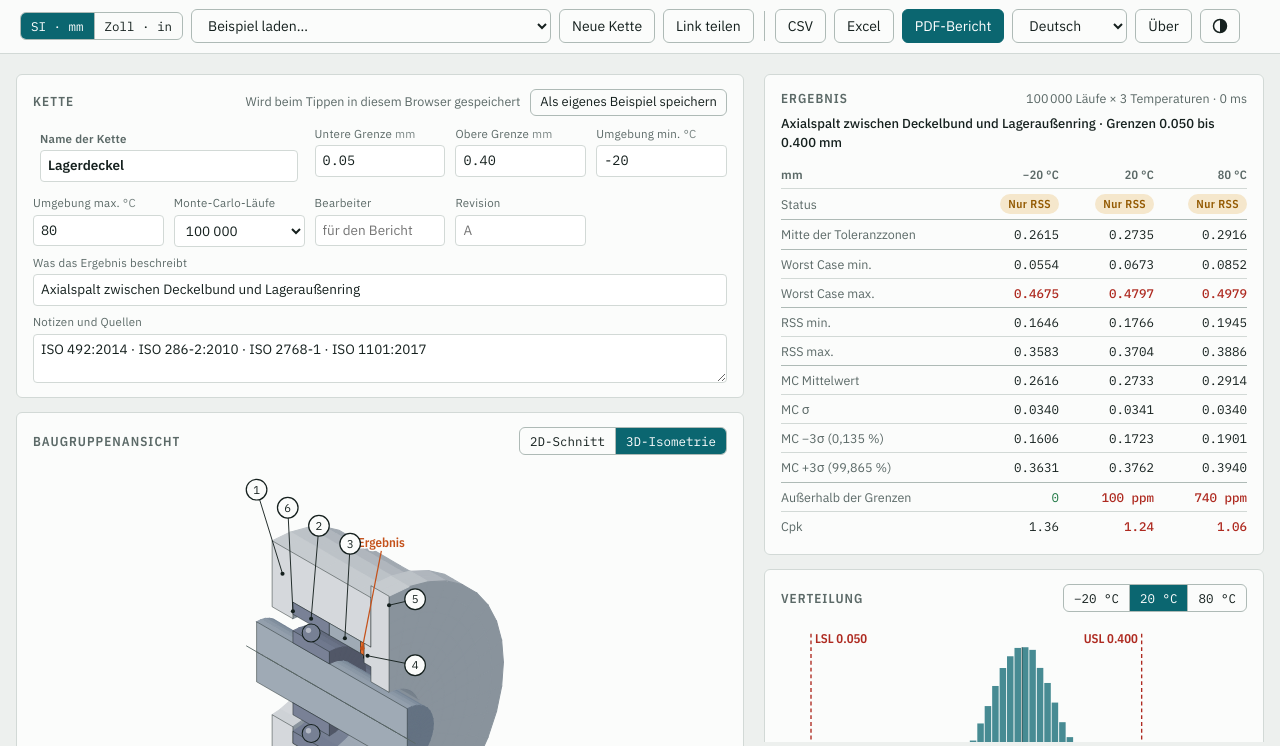
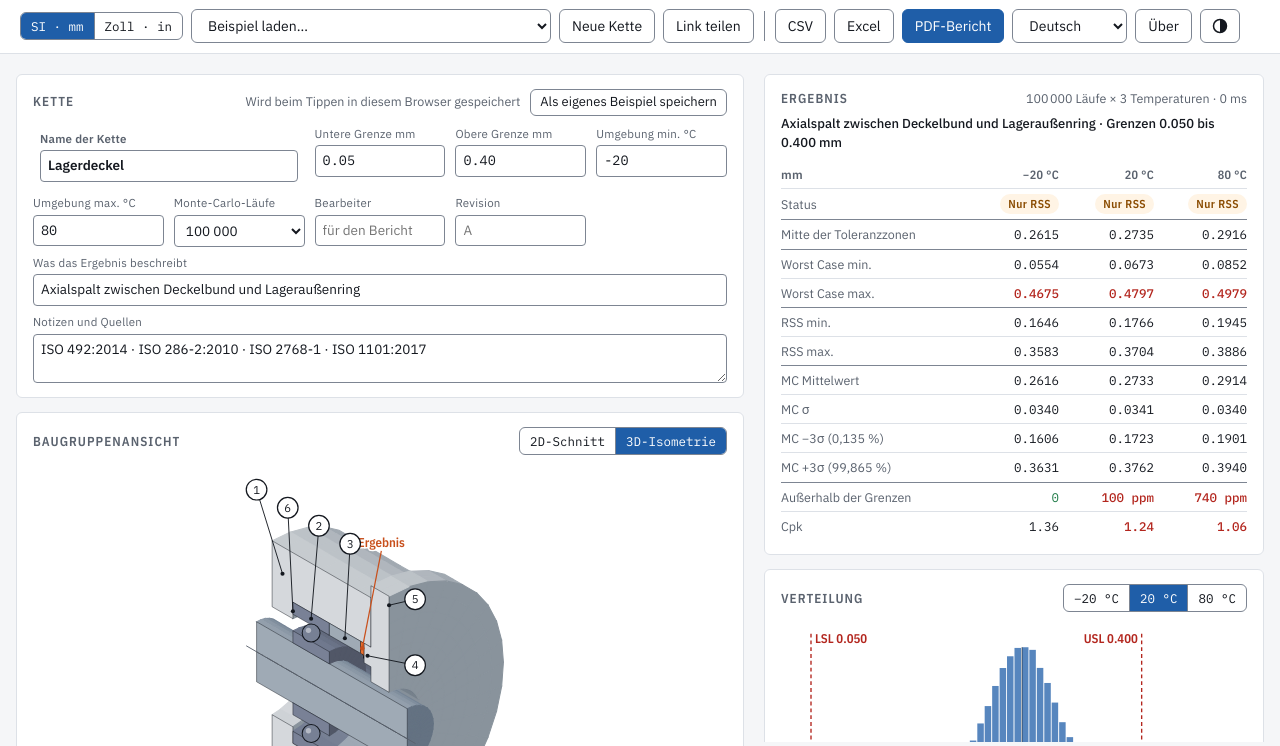
Before and after one commit to ehcrea/tolerance-chain-calculator, a plain HTML site: page de/index.html in a window 1280 px wide. Shown: the part 54-800 px from the top of the page. Drawn offline with nearby package versions, Linux system fonts and the light colour scheme.

Commit message:
Use the shared calculators colour palette in light and dark mode (#5)
All ehcrea calculators now share one palette, based on the main
Engineering Calculators app (blue-grey neutrals, accent #1f5ea8 /
#6aa5ec), with every text, button and input border pair checked for
WCAG 2.2 AA contrast in both modes (axe: 0 contrast issues).

The light/dark choice is now stored under one key, `ehcrea.theme`,
so picking dark in one tool carries over to the others on the same
site. The old per-tool key is still read once as a fallback.


Claude-Session: https://claude.ai/code/session_01DtSyM96qtSmmuP5vy2Poxh

Co-authored-by: Claude <noreply@anthropic.com>

```diff
--- a/de/index.html
+++ b/de/index.html
@@ -39,37 +39,37 @@
 <link rel="apple-touch-icon" href="../apple-touch-icon.png">
 <link rel="manifest" href="../manifest.webmanifest">
 <meta name="apple-mobile-web-app-title" content="Tolerance Chain">
-<meta name="theme-color" content="#edf0ee" media="(prefers-color-scheme: light)">
-<meta name="theme-color" content="#101615" media="(prefers-color-scheme: dark)">
+<meta name="theme-color" content="#f5f6f8" media="(prefers-color-scheme: light)">
+<meta name="theme-color" content="#0f1216" media="(prefers-color-scheme: dark)">
 <script>
   // apply the saved theme before first paint; with none saved the system setting applies
-  try { const t = localStorage.getItem('tcc.theme'); if (t === 'light' || t === 'dark') document.documentElement.dataset.theme = t; } catch (e) { /* storage unavailable */ }
+  try { const t = (localStorage.getItem('ehcrea.theme') || localStorage.getItem('tcc.theme')); if (t === 'light' || t === 'dark') document.documentElement.dataset.theme = t; } catch (e) { /* storage unavailable */ }
 </script>
 <link rel="preconnect" href="https://fonts.googleapis.com">
 <link rel="preconnect" href="https://fonts.gstatic.com" crossorigin>
 <link rel="stylesheet" href="https://fonts.googleapis.com/css2?family=IBM+Plex+Mono:wght@400;500&family=IBM+Plex+Sans+Condensed:wght@500;600;700&family=IBM+Plex+Sans:wght@400;500;600&display=swap">
 <style>
 /* Layout: contributor cards on the left, a sticky results rail on the right; one column under 1080px.
-   Palette: cool steel greys with a machined-teal accent, like a measuring room drawing. */
+   Palette: the shared ehcrea calculators palette (same light/dark colours in every tool). */
 :root {
-  --bg: #edf0ee;
-  --panel: #fbfcfb;
+  --bg: #f5f6f8;
+  --panel: #ffffff;
   --field: #ffffff;
-  --ink: #15201e;
-  --muted: #5b6967;
-  --line: #d2d9d6;
-  --line-strong: #aebab6;
-  --accent: #0b6670;
+  --ink: #14181f;
+  --muted: #5a626e;
+  --line: #dde1e7;
+  --line-strong: #7d8592;
+  --accent: #1f5ea8;
   --accent-ink: #ffffff;
-  --accent-soft: #d9ebea;
-  --ok: #1c7642;
-  --ok-soft: #dbeee1;
-  --warn: #935900;
-  --warn-soft: #f5e7cc;
-  --bad: #ae2a20;
-  --bad-soft: #f6dcd8;
-  --heat: #c4511a;
-  --cool: #aab6b2;
+  --accent-soft: #e6eef8;
+  --ok: #1d7a46;
+  --ok-soft: #e3f2e9;
+  --warn: #8a4b00;
+  --warn-soft: #fff4e5;
+  --bad: #b3261e;
+  --bad-soft: #fdecec;
+  --heat: #c8501c;
+  --cool: #b4bdc9;
   --font-display: "IBM Plex Sans Condensed", "Arial Narrow", system-ui, sans-serif;
   --font-body: "IBM Plex Sans", system-ui, -apple-system, "Segoe UI", sans-serif;
   --font-mono: "IBM Plex Mono", ui-monospace, "SF Mono", Menlo, monospace;
@@ -77,16 +77,16 @@
 }
 @media (prefers-color-scheme: dark) {
   :root:not([data-theme="light"]) {
-    --bg: #101615; --panel: #172120; --field: #0f1615; --ink: #e2eae8; --muted: #93a3a0;
-    --line: #2a3735; --line-strong: #41514e; --accent: #52b5bb; --accent-ink: #06201f; --accent-soft: #1b3537;
-    --ok: #63c48b; --ok-soft: #173426; --warn: #e3a744; --warn-soft: #3a2c12; --bad: #f07b70; --bad-soft: #3f1d1a; --heat: #f08a4b; --cool: #4a5a57;
+    --bg: #0f1216; --panel: #171b21; --field: #0f1216; --ink: #e7eaef; --muted: #9aa3af;
+    --line: #2b323c; --line-strong: #6b7482; --accent: #6aa5ec; --accent-ink: #0b1018; --accent-soft: #1b2a3d;
+    --ok: #5cc98c; --ok-soft: #173426; --warn: #f3c27a; --warn-soft: #2e2312; --bad: #ff8a80; --bad-soft: #331a1a; --heat: #f08a4b; --cool: #4a5462;
     color-scheme: dark;
   }
 }
 :root[data-theme="dark"] {
-  --bg: #101615; --panel: #172120; --field: #0f1615; --ink: #e2eae8; --muted: #93a3a0;
-  --line: #2a3735; --line-strong: #41514e; --accent: #52b5bb; --accent-ink: #06201f; --accent-soft: #1b3537;
-  --ok: #63c48b; --ok-soft: #173426; --warn: #e3a744; --warn-soft: #3a2c12; --bad: #f07b70; --bad-soft: #3f1d1a; --heat: #f08a4b; --cool: #4a5a57;
+  --bg: #0f1216; --panel: #171b21; --field: #0f1216; --ink: #e7eaef; --muted: #9aa3af;
+  --line: #2b323c; --line-strong: #6b7482; --accent: #6aa5ec; --accent-ink: #0b1018; --accent-soft: #1b2a3d;
+  --ok: #5cc98c; --ok-soft: #173426; --warn: #f3c27a; --warn-soft: #2e2312; --bad: #ff8a80; --bad-soft: #331a1a; --heat: #f08a4b; --cool: #4a5462;
   color-scheme: dark;
 }
 * { box-sizing: border-box; }
@@ -147,8 +147,8 @@ select.btn { padding-right: 8px; }
 .fld { display: flex; flex-direction: column; gap: 3px; min-width: 0; }
 .fld.wide { grid-column: span 2; }
 .lab { font-size: 11.5px; color: var(--muted); letter-spacing: 0.02em; white-space: nowrap; overflow: hidden; text-overflow: ellipsis; }
-.lab em { font-style: normal; opacity: 0.8; }
-.fld input, .fld select, .fld textarea { width: 100%; min-width: 0; border: 1px solid var(--line); background: var(--field); border-radius: 4px; padding: 5px 7px; font-size: 13.5px; }
+.lab em { font-style: normal; color: var(--muted); }
+.fld input, .fld select, .fld textarea { width: 100%; min-width: 0; border: 1px solid var(--line-strong); background: var(--field); border-radius: 4px; padding: 5px 7px; font-size: 13.5px; }
 .fld textarea { resize: vertical; min-height: 2.6em; font-family: inherit; line-height: 1.4; color: inherit; }
 .fld input:hover, .fld select:hover, .fld textarea:hover { border-color: var(--line-strong); }
 .setup .grid { grid-template-columns: repeat(auto-fill, minmax(118px, 1fr)); }
@@ -235,8 +235,8 @@ select.btn { padding-right: 8px; }
 .about a.social-link:hover { border-color: currentColor; text-decoration: underline; }
 .about-support { margin: 14px 0 0; padding: 12px 14px; border: 1px solid var(--line); border-radius: var(--r); background: var(--accent-soft); }
 .about-support p { margin: 0 0 10px; }
-.about a.btn-support { display: inline-flex; align-items: center; gap: 6px; padding: 7px 14px; border-radius: 999px; background: #ff424d; color: #fff; font-weight: 600; font-size: 13px; text-decoration: none; }
-.about a.btn-support:hover { background: #e63a44; }
+.about a.btn-support { display: inline-flex; align-items: center; gap: 6px; padding: 7px 14px; border-radius: 999px; background: #d6303a; color: #fff; font-weight: 600; font-size: 13px; text-decoration: none; }
+.about a.btn-support:hover { background: #c42b35; }
 .about .about-meta { margin: 14px 0 0; padding-top: 10px; border-top: 1px solid var(--line); color: var(--muted); font-size: 12px; }
 
 /* assembly view */
@@ -321,9 +321,9 @@ details.panel[open] > summary { margin-bottom: 12px; }
   .report { display: block; }
 }
 .report {
-  --bg: #ffffff; --panel: #ffffff; --field: #ffffff; --ink: #121a19; --muted: #56625f; --line: #d4dad8; --line-strong: #9eaaa6;
-  --accent: #0b6670; --accent-ink: #ffffff; --accent-soft: #dcecea; --ok: #1c7642; --ok-soft: #dbeee1; --warn: #8a5300; --warn-soft: #f5e7cc;
-  --bad: #ae2a20; --bad-soft: #f6dcd8; --heat: #c4511a; --cool: #aab6b2;
+  --bg: #f5f6f8; --panel: #ffffff; --field: #ffffff; --ink: #14181f; --muted: #5a626e; --line: #dde1e7; --line-strong: #7d8592;
+  --accent: #1f5ea8; --accent-ink: #ffffff; --accent-soft: #e6eef8; --ok: #1d7a46; --ok-soft: #e3f2e9; --warn: #8a4b00; --warn-soft: #fff4e5;
+  --bad: #b3261e; --bad-soft: #fdecec; --heat: #c8501c; --cool: #b4bdc9;
   color-scheme: light; background: #fff; color: var(--ink); font-size: 9.5pt; line-height: 1.4;
   -webkit-print-color-adjust: exact; print-color-adjust: exact;
 }
@@ -1060,7 +1060,7 @@ details.panel[open] > summary { margin-bottom: 12px; }
     const dark = t ? t === 'dark' : matchMedia('(prefers-color-scheme: dark)').matches;
     const next = dark ? 'light' : 'dark';
     document.documentElement.dataset.theme = next;
-    try { localStorage.setItem('tcc.theme', next); } catch (e) { /* storage unavailable */ }
+    try { localStorage.setItem('ehcrea.theme', next); } catch (e) { /* storage unavailable */ }
     renderPreview();
   });
   matchMedia('(prefers-color-scheme: dark)').addEventListener('change', () => renderPreview());
```
Also changed, not shown: es/index.html (+34 -34 lines), index.html (+34 -34 lines), nl/index.html (+34 -34 lines), tr/index.html (+34 -34 lines), manifest.webmanifest.
